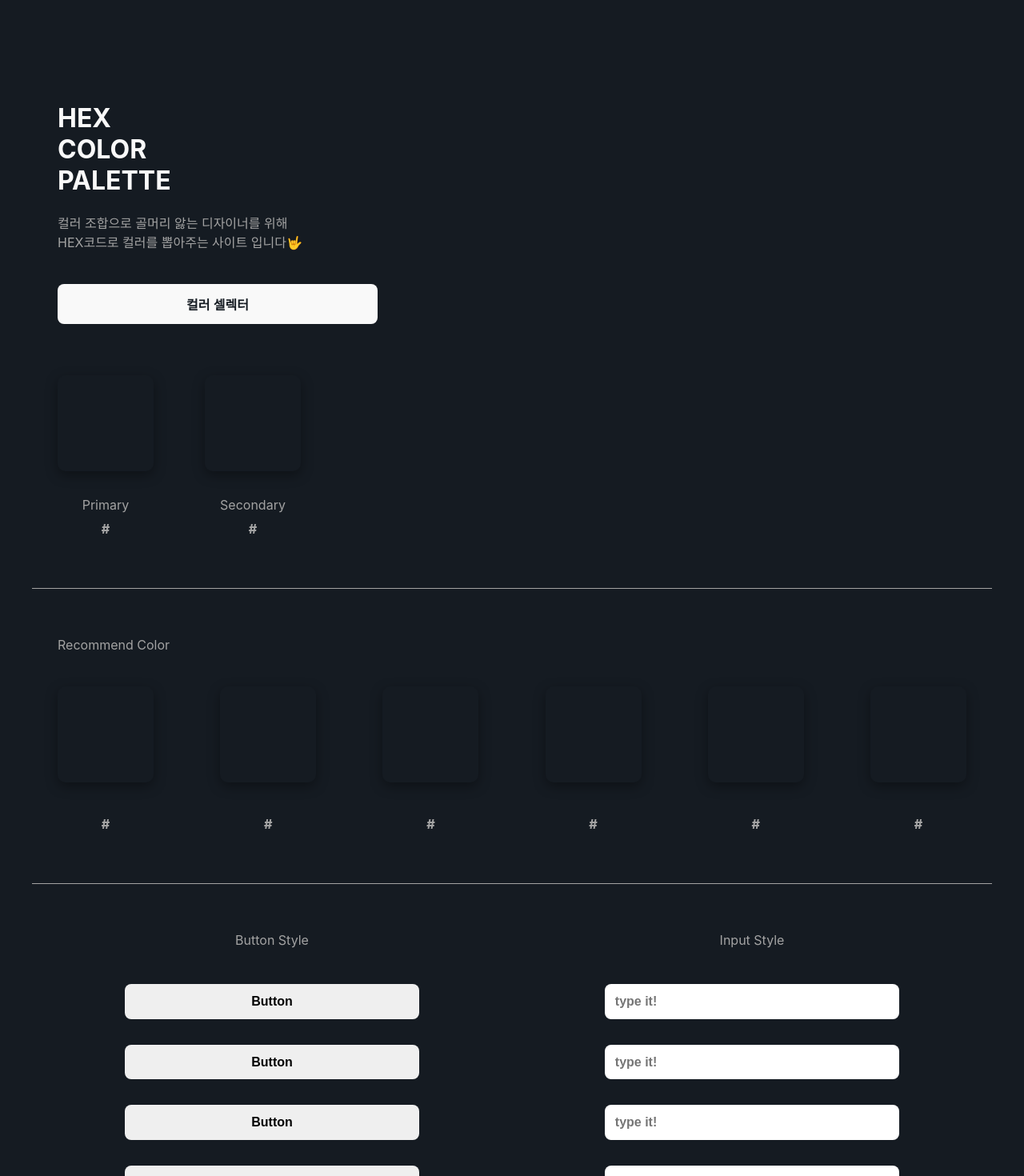
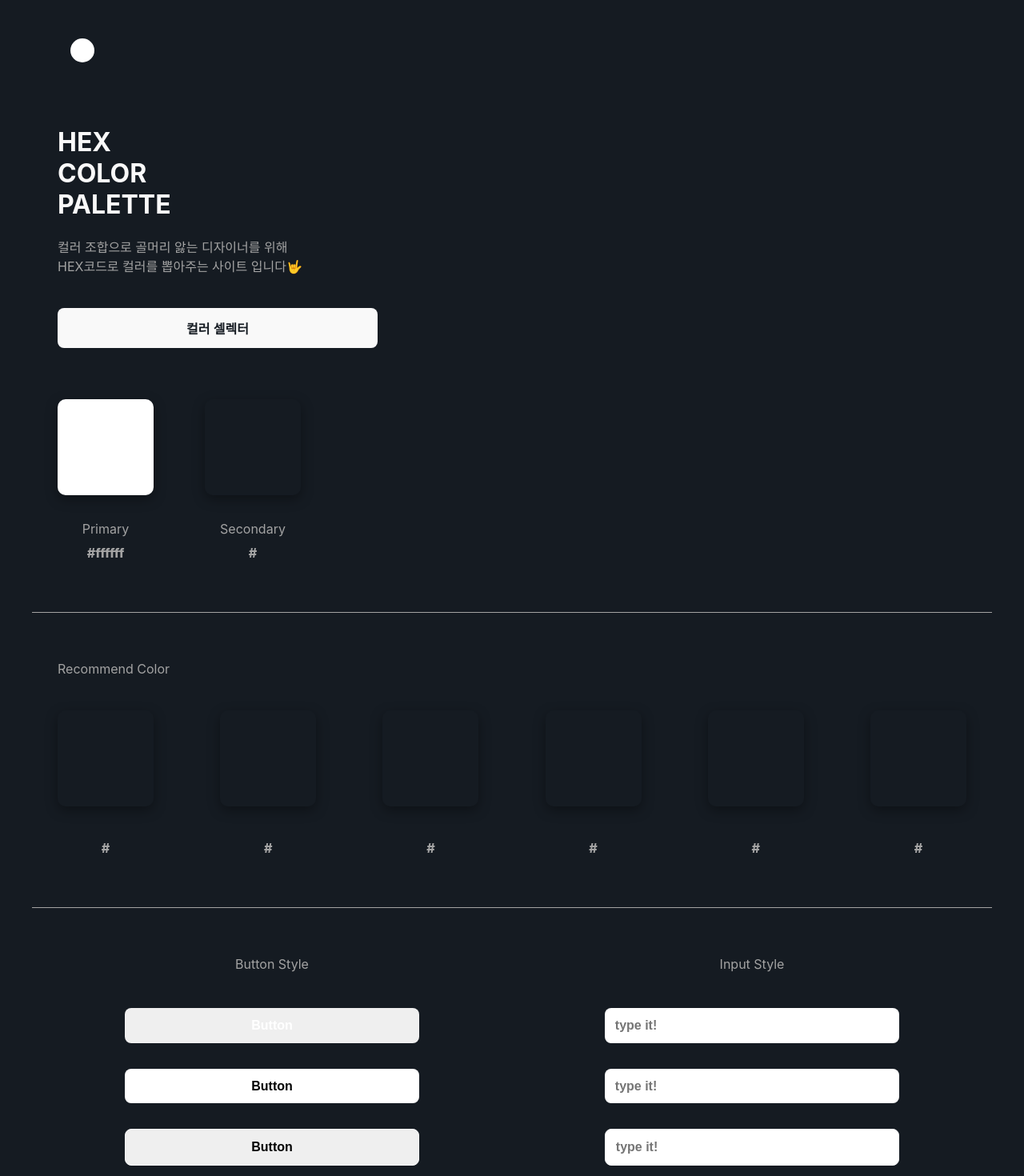
Before and after one commit to twolove-sarang/cssColor-ariation, a React (Create React App) app: page / in a window 1280 px wide. Shown: the top 1470 px of the page at 80% size. Built offline with nearby package versions, Linux system fonts and the light colour scheme.

Commit message:
9th commit

```diff
--- a/package.json
+++ b/package.json
@@ -8,12 +8,14 @@
     "@testing-library/user-event": "^13.5.0",
     "cors": "^2.8.5",
     "http-proxy-middleware": "^2.0.6",
+    "immer": "^9.0.16",
     "react": "^18.2.0",
     "react-dom": "^18.2.0",
     "react-redux": "^8.0.5",
     "react-scripts": "5.0.1",
     "redux": "^4.2.0",
     "styled-components": "^5.3.6",
+    "use-immer": "^0.8.1",
     "web-vitals": "^2.1.4"
   },
   "scripts": {
--- a/src/App.css
+++ b/src/App.css
@@ -38,7 +38,7 @@ body {
   display: block;
   text-transform: uppercase;
   color: #f9f9f9;
-  padding: 8rem 0 0.5rem 2rem;
+  padding: 2rem 0 0.5rem 2rem;
   width: 180px;
 }
 
@@ -124,3 +124,18 @@ body {
 .main_flex_display {
   display: flex;
 }
+
+.historyColor {
+  width: 30px;
+  height: 30px;
+  border-radius: 100%;
+  margin: 1rem;
+  cursor: pointer;
+}
+
+.historyFlex {
+  display: flex;
+  padding: 2rem;
+  width: 1035px;
+  overflow: scroll;
+}
--- a/src/App.js
+++ b/src/App.js
@@ -1,7 +1,9 @@
 import "./App.css";
 import RandomColor from "./component/RandomColor";
+import { useState } from "react";
+import ButtonPreview from "./component/ButtonPreview";
+import InputPreview from "./component/InputPreview";
 import HistorySection from "./component/HistorySection";
-import { useState } from "react";
 
 // a~f까지 넣기v
 // - 알파벳, 숫자 섞기
@@ -10,32 +12,15 @@ import { useState } from "react";
 // 6자리 이하 안나오게 하기v
 // 3가지 컬러 바리에이션 만들기(조합 색상, 그라데이션, 랜덤색상)
 
-function App() {
-  const alphabet = [
-    "f",
-    "e",
-    "d",
-    "c",
-    "b",
-    "a",
-    "9",
-    "8",
-    "7",
-    "6",
-    "5",
-    "4",
-    "3",
-    "2",
-    "1",
-    "0",
-  ];
-  const [colorChange, setColorChange] = useState([]);
+export default function App() {
+  const alphabet = ["f", "e", "d", "c", "b", "a", "9", "8", "7", "6", "5", "4", "3", "2", "1", "0"];
+  const [colorChange, setColorChange] = useState({ color: "ffffff" });
   const [colorVariation, setColorVariation] = useState([]);
-  const [recommendColor, setRecommendColor] = useState([]);
-  const [historyUpdate, setHistoryUpdate] = useState([]);
+  const [recommendedColor, setRecommendedColor] = useState([]);
+  const [history, setHistory] = useState({ historyID: [{ code: "ffffff" }] });
 
   const randomColor = () => {
-    //컬러 추천
+    //컬러 추천, 개별 digit 필요
     const randomAlphabet =
       alphabet[Math.floor(Math.random() * alphabet.length)] +
       alphabet[Math.floor(Math.random() * alphabet.length)] +
@@ -43,34 +28,31 @@ function App() {
       alphabet[Math.floor(Math.random() * alphabet.length)] +
       alphabet[Math.floor(Math.random() * alphabet.length)] +
       alphabet[Math.floor(Math.random() * alphabet.length)];
-    setColorChange(randomAlphabet);
+    setColorChange((color) => ({ ...color, color: randomAlphabet }));
 
     //히스토리
-    // const historyArr = colorChange
-    // setHistoryUpdate(...historyArr, historyArr);
+    const code = randomAlphabet;
+    setHistory((color) => ({ ...color, historyID: [{ code }, ...color.historyID] }));
 
     //포인트컬러, 서브컬러
     const recommendColor =
       randomAlphabet.split("").slice(1, 3).join("") +
-      randomAlphabet.split("").slice(3, 5).join("") +
+      randomAlphabet.split("").slice(1, 3).join("") +
       randomAlphabet.split("").slice(3, 5).join("");
-
-    setRecommendColor(recommendColor);
+    setRecommendedColor(recommendColor);
 
     //그라데이션
     const colorVariationArr = [];
     for (let i = 0; i <= alphabet.length; i += 3) {
-      const variation =
-        randomAlphabet.split("").slice(0, 4).join("") + alphabet[i].repeat(2);
+      const variation = randomAlphabet.split("").slice(0, 4).join("") + alphabet[i].repeat(2);
       colorVariationArr.push(variation);
-      setColorVariation(colorVariationArr);
     }
+    setColorVariation(colorVariationArr);
   };
 
   return (
     <div className="main_part">
-      <div>{historyUpdate}</div>
-
+      <HistorySection history={history} />
       <h1 className="main_title">HEX Color palette</h1>
       <p className="sub_explain">
         컬러 조합으로 골머리 앓는 디자이너를 위해
@@ -81,8 +63,9 @@ function App() {
         컬러 셀렉터
       </button>
       <div className="combination_color">
-        <RandomColor color={colorChange} name="Primary" />
-        <RandomColor color={recommendColor} name="Secondary" />
+        <RandomColor color={colorChange.color} name="Primary" />
+
+        <RandomColor color={recommendedColor} name="Secondary" />
       </div>
 
       <div className="bar"></div>
@@ -102,82 +85,13 @@ function App() {
       <div className="example_flex">
         <div>
           <div className="sub_explain2">Button Style</div>
-          <div className="example_design">
-            <button
-              style={{
-                color: `#${colorChange}`,
-                backgroundColor: `#${recommendColor}`,
-              }}
-            >
-              Button
-            </button>
-            <button
-              style={{
-                color: `#${recommendColor}`,
-                backgroundColor: `#${colorChange}`,
-              }}
-            >
-              Button
-            </button>
-            <button
-              style={{
-                color: `#${recommendColor}`,
-                border: `1px solid #${colorChange}`,
-                backgroundColor: `white 0.1`,
-              }}
-            >
-              Button
-            </button>
-            <button
-              style={{
-                color: `#${colorChange}`,
-                border: `1px solid #${recommendColor}`,
-                backgroundColor: `white 0.1`,
-              }}
-            >
-              Button
-            </button>
-          </div>
+          <ButtonPreview color={{ colorChange, recommendedColor }} />
         </div>
-
         <div>
           <div className="sub_explain2">Input Style</div>
-          <div className="example_design">
-            <input
-              placeholder="type it!"
-              style={{
-                color: `#${colorChange}`,
-                backgroundColor: `#${recommendColor}`,
-              }}
-            />
-            <input
-              placeholder="type it!"
-              style={{
-                color: `#${recommendColor}`,
-                backgroundColor: `#${colorChange}`,
-              }}
-            />
-            <input
-              placeholder="type it!"
-              style={{
-                color: `#${recommendColor}`,
-                border: `1px solid #${colorChange}`,
-                backgroundColor: `white 0.1`,
-              }}
-            />
-            <input
-              placeholder="type it!"
-              style={{
-                color: `#${colorChange}`,
-                border: `1px solid #${recommendColor}`,
-                backgroundColor: `white 0.1`,
-              }}
-            />
-          </div>
+          <InputPreview color={{ colorChange, recommendedColor }} />
         </div>
       </div>
     </div>
   );
 }
-
-export default App;
--- /dev/null
+++ b/src/component/ButtonPreview.js
@@ -0,0 +1,45 @@
+import React from "react";
+
+export default function ({ color }) {
+  const { colorChange, recommendedColor } = color;
+  return (
+    <div>
+      <div className="example_design">
+        <button
+          style={{
+            color: `#${colorChange.color}`,
+            backgroundColor: `#${recommendedColor}`,
+          }}
+        >
+          Button
+        </button>
+        <button
+          style={{
+            color: `#${recommendedColor}`,
+            backgroundColor: `#${colorChange.color}`,
+          }}
+        >
+          Button
+        </button>
+        <button
+          style={{
+            color: `#${recommendedColor}`,
+            border: `1px solid #${colorChange.color}`,
+            backgroundColor: `white 0.1`,
+          }}
+        >
+          Button
+        </button>
+        <button
+          style={{
+            color: `#${colorChange.color}`,
+            border: `1px solid #${recommendedColor}`,
+            backgroundColor: `white 0.1`,
+          }}
+        >
+          Button
+        </button>
+      </div>
+    </div>
+  );
+}
--- a/src/component/HistorySection.js
+++ b/src/component/HistorySection.js
@@ -1,17 +1,15 @@
 import React from "react";
 
-const HistorySection = ({ history }) => {
-  console.log("history", history);
+export default function HistorySection({ history }) {
+  const deleteCode = () => {};
+  console.log(history);
   return (
-    <div>
-      <div>history</div>
-      <div
-        className="recommendColor"
-        style={{ backgroundColor: `#${history}` }}
-      ></div>
-      <h1 style={{ color: `#${history}` }}>#{history}</h1>
+    <div className="historyFlex">
+      {history.historyID.map((el, index) => (
+        <div>
+          <div className="historyColor" key={index} style={{ backgroundColor: `#${el.code}` }} onClick={deleteCode}></div>
+        </div>
+      ))}
     </div>
   );
-};
-
-export default HistorySection;
+}
--- /dev/null
+++ b/src/component/InputPreview.js
@@ -0,0 +1,41 @@
+import React from "react";
+
+export default function InputPreview({ color }) {
+  const { colorChange, recommendedColor } = color;
+  return (
+    <div>
+      <div className="example_design">
+        <input
+          placeholder="type it!"
+          style={{
+            color: `#${colorChange.color}`,
+            backgroundColor: `#${recommendedColor}`,
+          }}
+        />
+        <input
+          placeholder="type it!"
+          style={{
+            color: `#${recommendedColor}`,
+            backgroundColor: `#${colorChange.color}`,
+          }}
+        />
+        <input
+          placeholder="type it!"
+          style={{
+            color: `#${recommendedColor}`,
+            border: `1px solid #${colorChange.color}`,
+            backgroundColor: `white 0.1`,
+          }}
+        />
+        <input
+          placeholder="type it!"
+          style={{
+            color: `#${colorChange.color}`,
+            border: `1px solid #${recommendedColor}`,
+            backgroundColor: `white 0.1`,
+          }}
+        />
+      </div>
+    </div>
+  );
+}
--- a/src/component/RandomColor.js
+++ b/src/component/RandomColor.js
@@ -3,10 +3,7 @@ import React from "react";
 const RandomColor = ({ color, name }) => {
   return (
     <div>
-      <div
-        className="recommendColor"
-        style={{ backgroundColor: `#${color}` }}
-      ></div>
+      <div className="recommendColor" style={{ backgroundColor: `#${color}` }}></div>
       <p className="sub_color_name">{name}</p>
       <h1 className="sub_color_code">#{color}</h1>
     </div>
```
Also changed, not shown: 1 other file (tests, documents, lock files or other folders).
